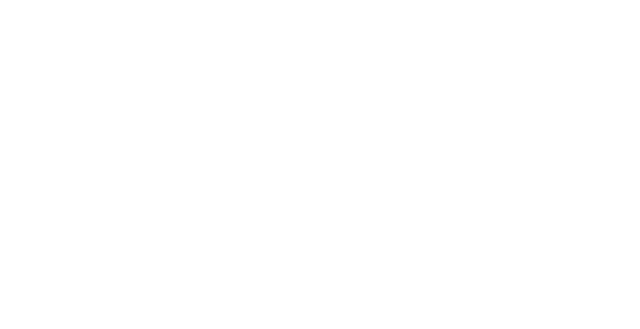
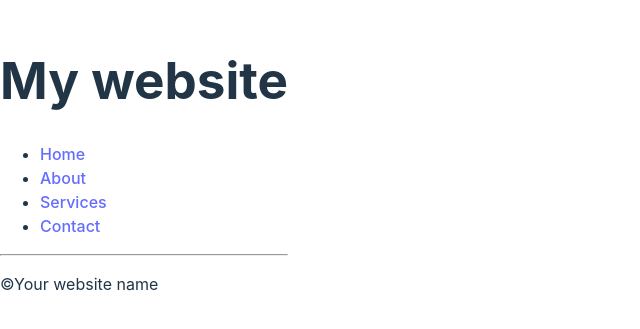
Before and after one commit to Piperski13/react-practice, a React (Vite) app in the folder my-react-app/: page / in a window 1280 px wide. Shown: the part 235-564 px from the top of the page, without its empty margins (0-640 px from the left). Built offline with nearby package versions, Linux system fonts and the light colour scheme.

Commit message:
Version 1.1(added new components)

```diff
--- a/my-react-app/src/App.jsx
+++ b/my-react-app/src/App.jsx
@@ -1,6 +1,14 @@
-
+import Header from './Header.jsx';
+import Footer from './Footer.jsx';
 
 function App() {
+  return(
+    <>
+    <Header></Header>
+    <Footer></Footer>
+    </>
+
+  );
 
 }
 
--- /dev/null
+++ b/my-react-app/src/Footer.jsx
@@ -0,0 +1,10 @@
+
+function Footer(){
+  return(
+    <footer>
+      <p>&copy;Your website name</p>
+    </footer>
+  );
+}
+
+export default Footer
--- /dev/null
+++ b/my-react-app/src/Header.jsx
@@ -0,0 +1,19 @@
+
+function Header(){
+  return(
+    <header>
+      <h1>My website</h1>
+      <nav>
+        <ul>
+          <li><a href="#">Home</a></li>
+          <li><a href="#">About</a></li>
+          <li><a href="#">Services</a></li>
+          <li><a href="#">Contact</a></li>
+        </ul>
+      </nav>
+      <hr />
+    </header>
+  );
+}
+
+export default Header
```
